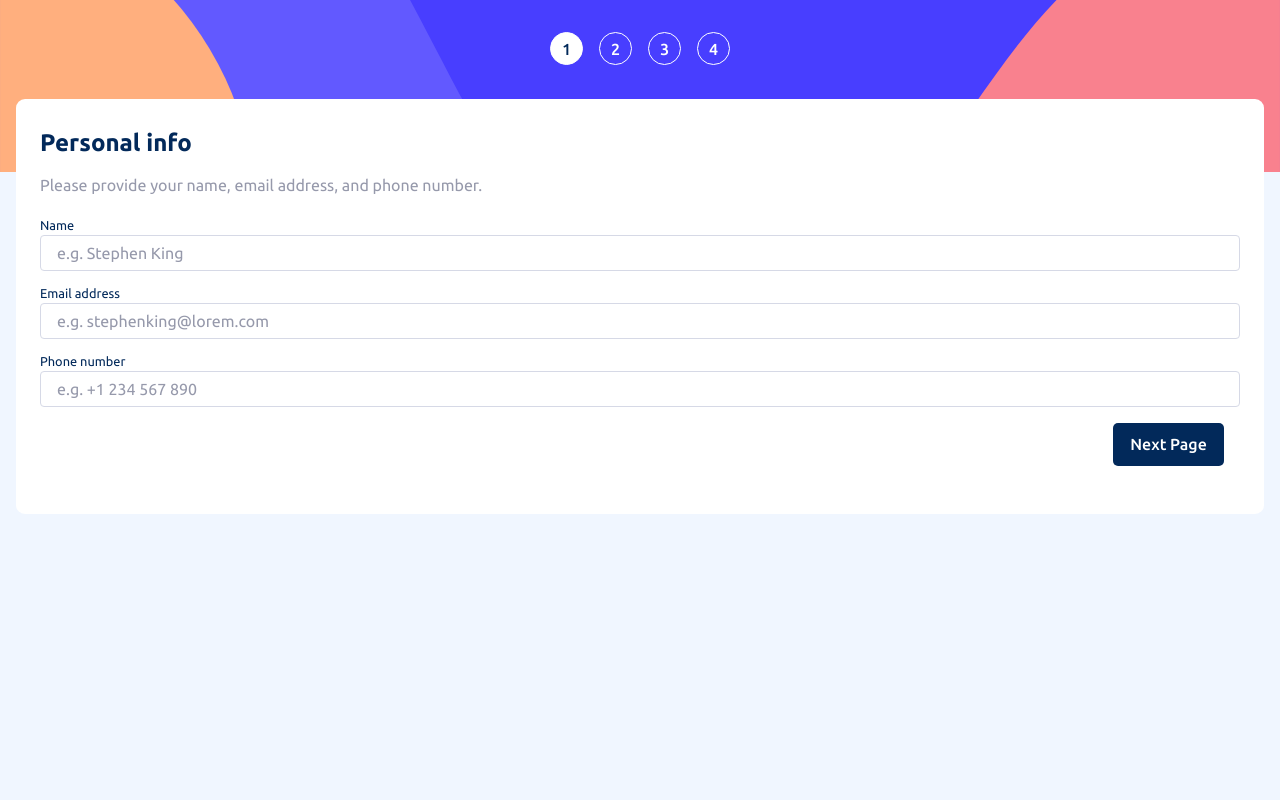
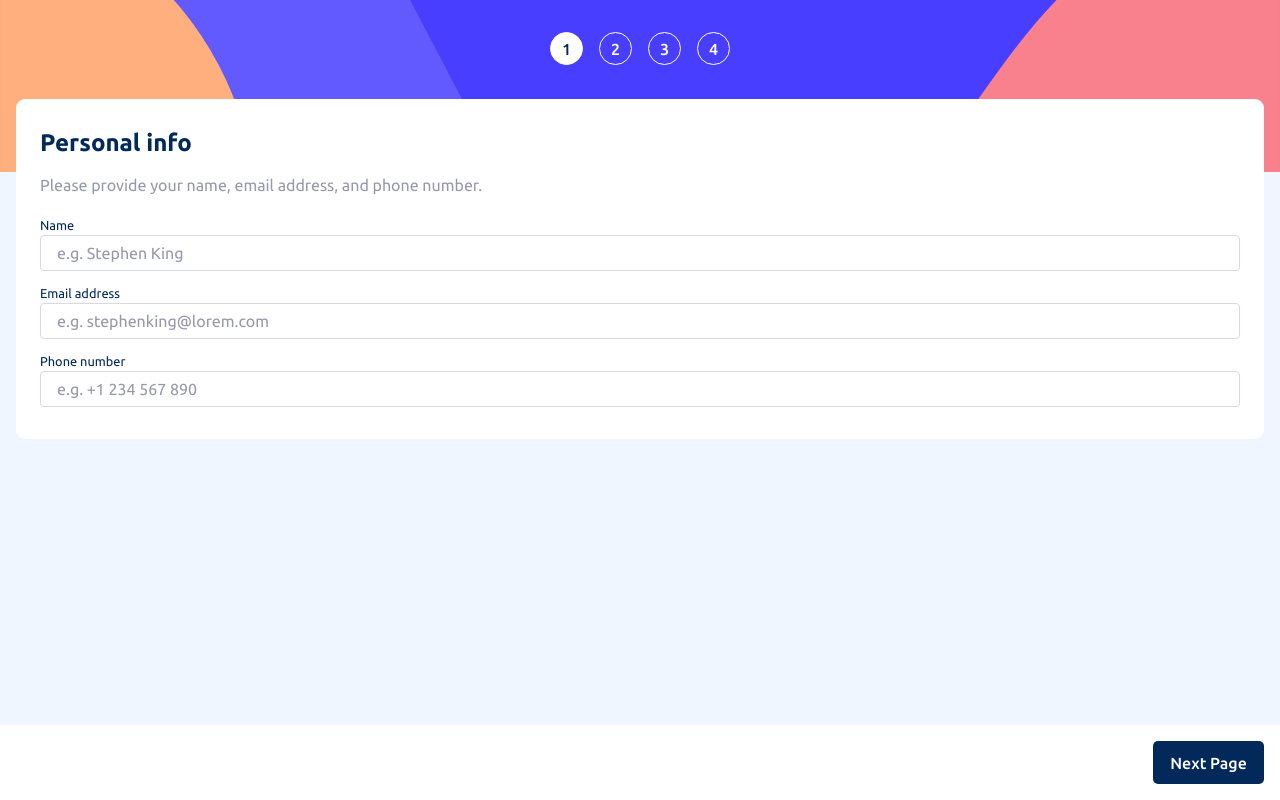
Before and after one commit to wiseman88/multi-step-form, a Vue app: page / in a window 1280 px wide. Built offline with nearby package versions, Linux system fonts and the light colour scheme.

Commit message:
style: footer position

```diff
--- a/src/components/Footer.vue
+++ b/src/components/Footer.vue
@@ -54,6 +54,11 @@ const prevStep = () => {
 
 <style scoped>
 .action-buttons {
+    box-sizing: border-box;
+    position: absolute;
+    left: 0;
+    bottom: 0;
+    width: 100%;
     display: flex;
     justify-content: space-between;
     padding: 1em;
```
